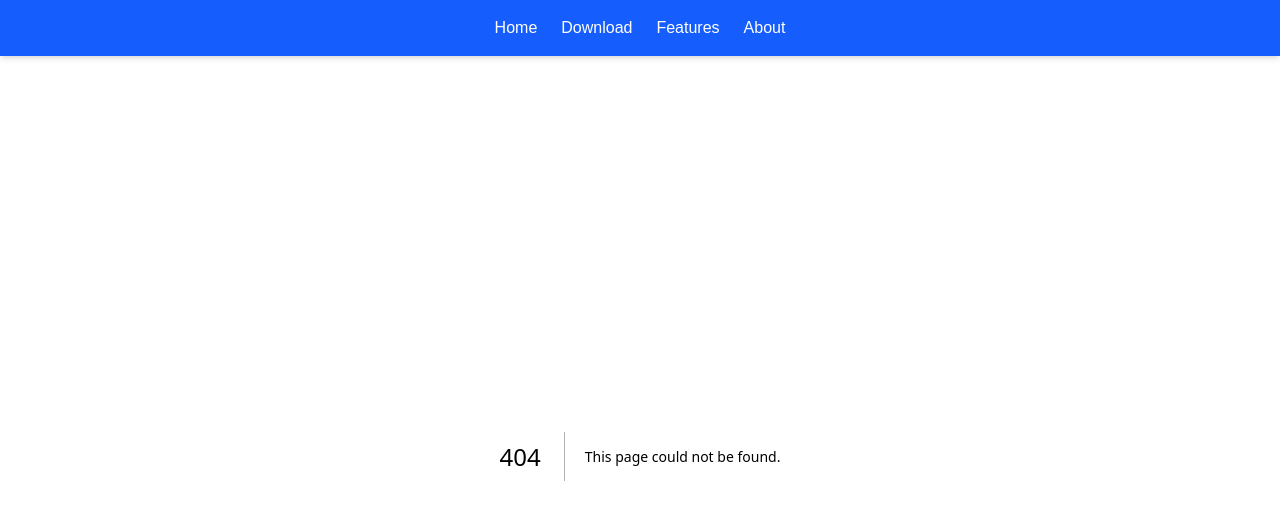
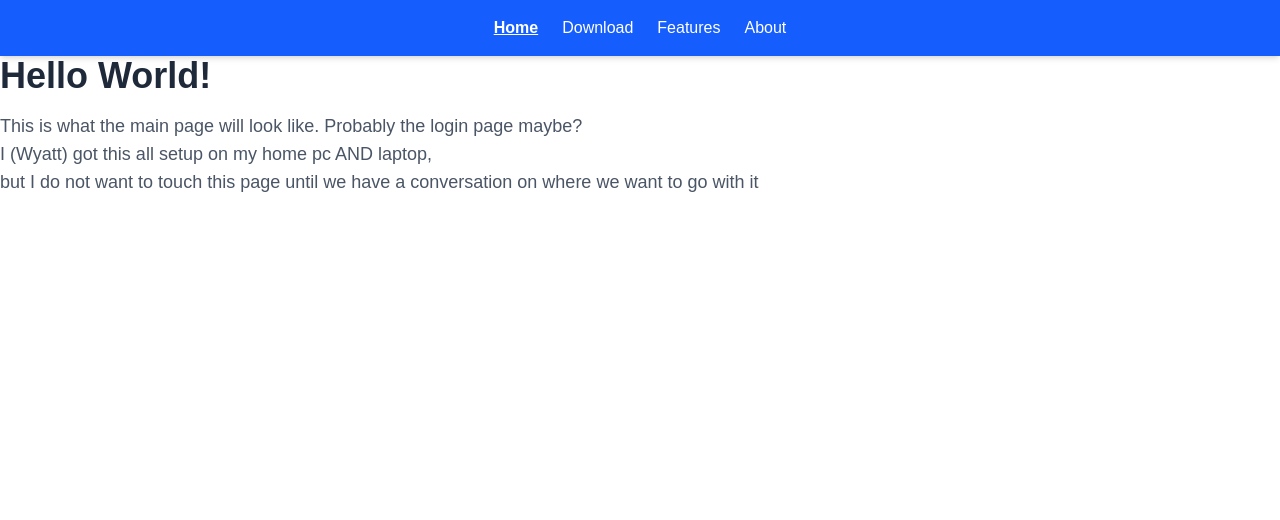
Before and after one commit to WyattMorgan20/GDP-Group-1-Balance---AI-Assisted-Bookkeeping, a Next.js app in the folder website/: page / in a window 1280 px wide. Before the commit this address had no page. Shown: the top 520 px of the page. Built offline with nearby package versions, Linux system fonts and the light colour scheme.

Commit message:
Move homepage href out of its own route

```diff
--- a/website/app/components/Navbar.tsx
+++ b/website/app/components/Navbar.tsx
@@ -7,7 +7,7 @@ export default function Navbar() {
     const pathname = usePathname();
 
     const navItems = [
-        { name: "Home", href: "/home" },
+        { name: "Home", href: "/" },
         { name: "Download", href: "/download" },
         { name: "Features", href: "/features" },
         { name: "About", href: "/about" }
```
Also changed, not shown: website/app/page.tsx (renamed from website/app/home/page.tsx).
